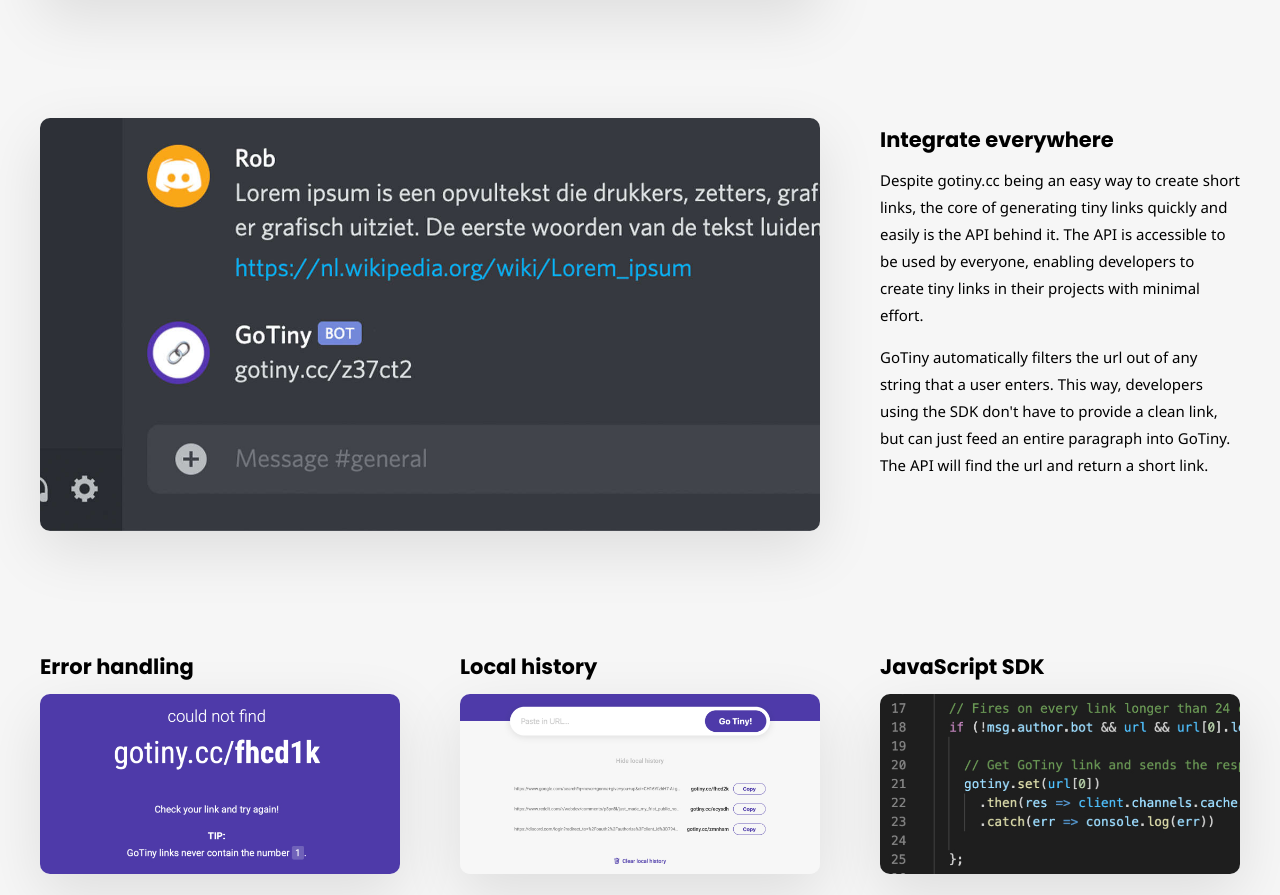
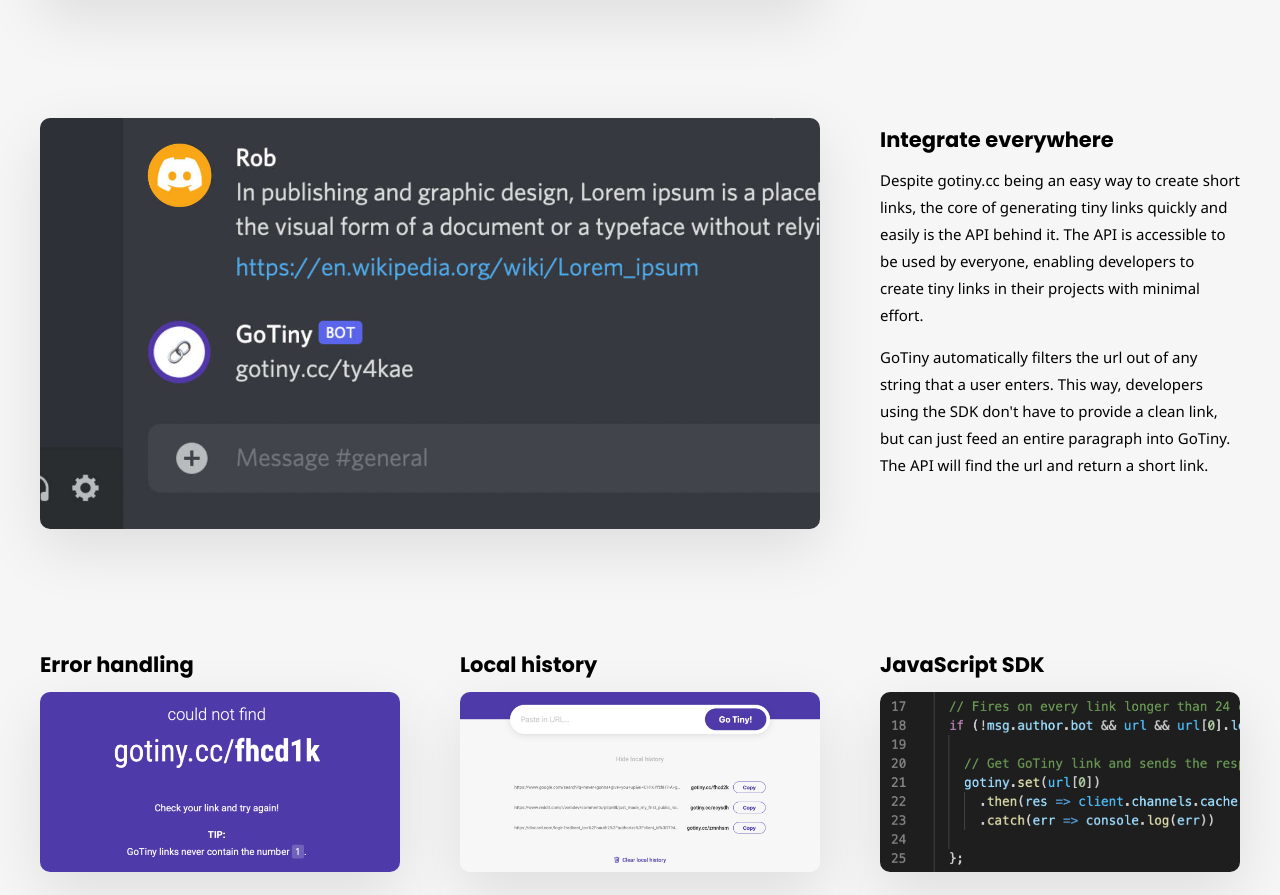
Before and after one commit to robvanbakel/portfolio, a Vue app: page /gotiny in a window 1280 px wide. Shown: the part 3095-3990 px from the top of the page. Built offline with nearby package versions, Linux system fonts and the light colour scheme.

Commit message:
Change GoTiny feature details image

```diff
--- a/src/views/GoTiny.vue
+++ b/src/views/GoTiny.vue
@@ -68,7 +68,7 @@
         </template>
       </feature>
 
-      <feature img="gotiny_feature_integratie.jpg">
+      <feature img="gotiny_feature_integration.jpg">
         <template #title v-if="lang === 'nl'">Overal te integreren</template>
         <template #title v-else>Integrate everywhere</template>
         <template #body v-if="lang === 'nl'">
```
Also changed, not shown: public/images/gotiny_feature_integratie.jpg (deleted), public/images/gotiny_feature_integration.jpg (added).
